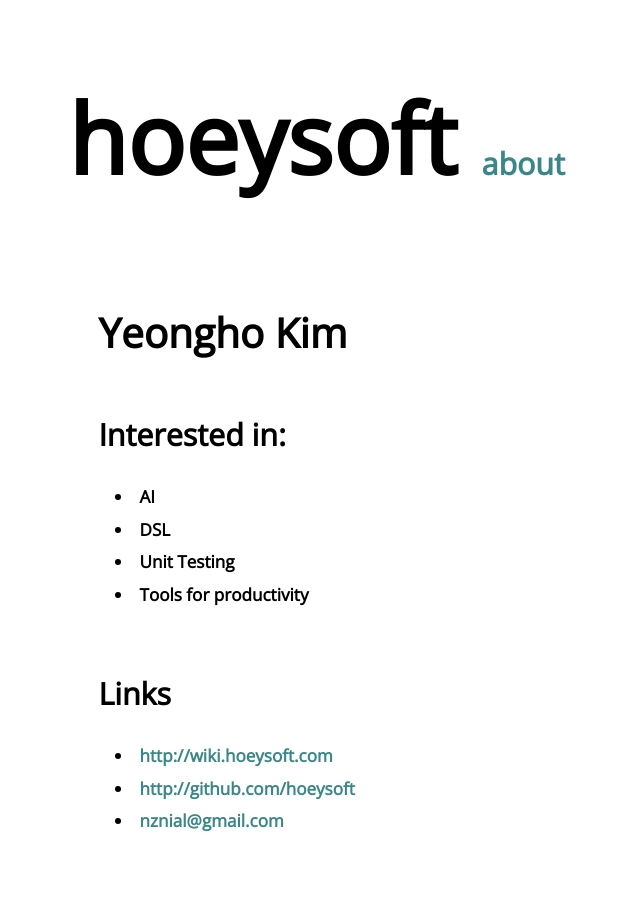
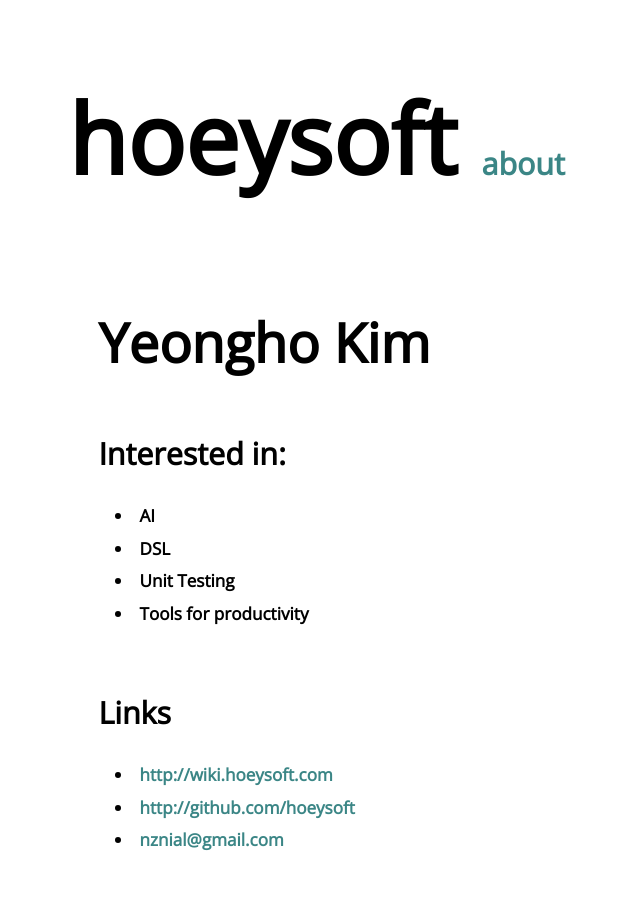
Before and after one commit to hoeysoft/hoeysoft.github.io, a Jekyll site: the page built from about.md, in a window 1280 px wide. Shown: the whole page, without its empty margins (92-732 px from the left). Built offline with Jekyll 4.4.1, drawn with Linux system fonts in a browser that asks for light colours; nearby versions of some CDN libraries.

Commit message:
make titles bigger

```diff
--- a/css/default.scss
+++ b/css/default.scss
@@ -79,7 +79,7 @@ a {
 
     h1 {
         margin-bottom: $M1;
-        font-size: $F3;
+        font-size: $F2;
     }
 
     h2 {
```
